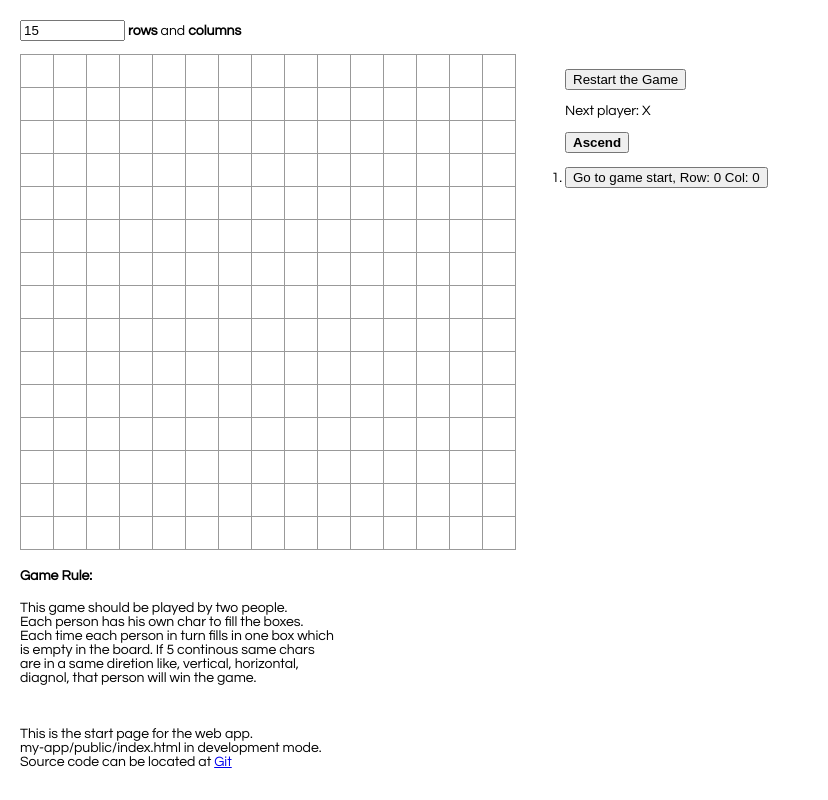
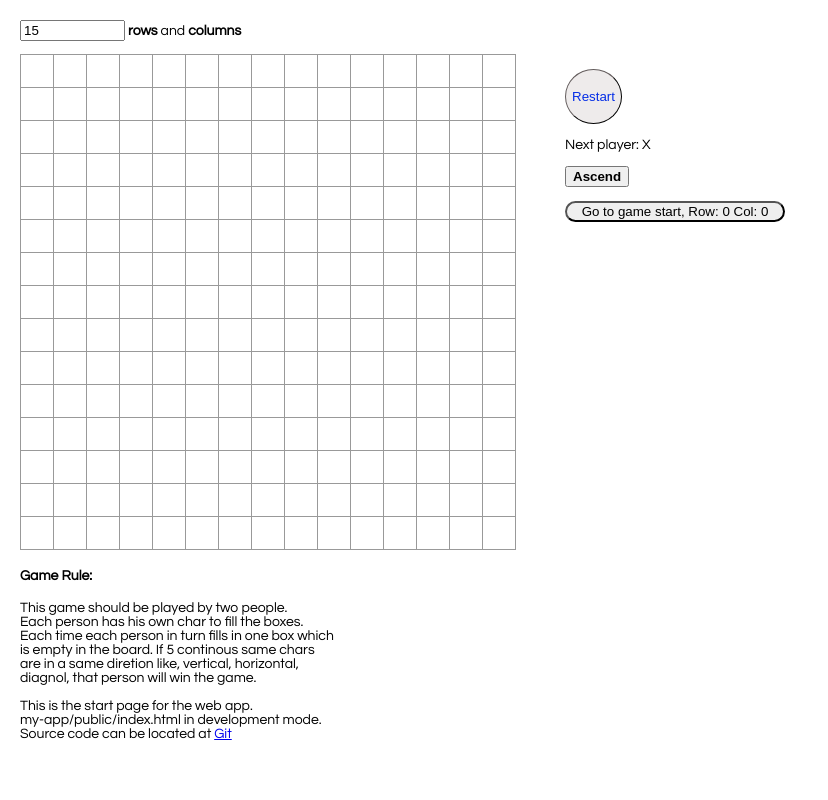
Before and after one commit to yongjiel/five_adjacent_chess, a React app: page / in a window 1280 px wide. Shown: the whole page, without its empty margins (0-828 px from the left). Built offline with nearby package versions, Linux system fonts and the light colour scheme.

Commit message:
Better css styling

```diff
--- a/public/index.html
+++ b/public/index.html
@@ -25,7 +25,7 @@
     <noscript>
       You need to enable JavaScript to run this app.
     </noscript>
-    <div id="root"></div>
+    <div id="root" className="root"></div>
     <!--
       This HTML file is a template.
       If you open it directly in the browser, you will see an empty page.
@@ -39,10 +39,18 @@
     <div>
       <h4>Game Rule:</h4>
       <p>
-      This game should be played by two people. <br/> Each person has his own char to fill the boxes. <br/>Each time each person in turn fills in one box which  <br/>is empty in the board. If 5 continous same chars  <br/>are in a same diretion like, vertical, horizontal, <br/>diagnol, that person will win the game.
-    </p>
+      This game should be played by two people. <br/> Each person has his own char to fill the boxes. <br/>
+      Each time each person in turn fills in one box which  <br/>
+      is empty in the board. If 5 continous same chars  <br/>
+      are in a same diretion like, vertical, horizontal, <br/>
+      diagnol, that person will win the game.
+      </p>
+      <p>
+        This is the start page for the web app. <br/>
+        my-app/public/index.html in development mode. <br/>
+        Source code can be located at <a href="https://github.com/yongjiel/five_adjacent_chest"> Git </a>
+      </p>
     </div>
-   <br/><br/>
-   This is the start page for the web app. <br/>my-app/public/index.html in development mode. <br/>Source code can be located at <a href="https://github.com/yongjiel/five_adjacent_chest"> Git </a>
+
   </body>
 </html>
--- a/src/Game.js
+++ b/src/Game.js
@@ -366,14 +366,14 @@ class Game extends React.Component {
     }
     // When using bind in updateInputValue function, this can be used inside updateInputValue()
     return (
-      <div  key={"Game1"}>
+      <div  key={"Game1"} className="game">
         <div className="game-input" key={"rows"}>
           <Rows rows={this.state.rows}
                 onChange={ this.updateInputValue.bind(this) }
                 onBlur={this.disableInput.bind(this)}
                 fixed={this.state.fixed}/>
         </div>  <br/>
-        <div className="game">
+        <div className="board">
           <div className="game-board" key={"Board1"}>
             <Board
               match={this.state.match}
@@ -384,7 +384,7 @@ class Game extends React.Component {
 
           </div>
           <div className="game-info">
-             <ul><button onClick={()=>this.restart()}> Restart the Game</button></ul>
+             <ul><button onClick={()=>this.restart()} className="restart"> Restart </button></ul>
              <ul><div style={this.state.winner_stepNumber > -1? {color: win_color, fontWeight: bold2 }: {}}>{status}</div></ul>
             <ul><button onClick={ this.toggle.bind(this) }><b>{this.state.order}</b></button></ul>
             <ol reversed={this.state.order==='Descend'? true: false}>
@@ -395,7 +395,7 @@ class Game extends React.Component {
       </div>
     );
   }
-             }
+}
 
 
 // Must export!
--- a/src/index.css
+++ b/src/index.css
@@ -1,3 +1,9 @@
+
+.root {
+  display: flex;
+  flex-direction: row;
+}
+
 body {
   font: 14px "Century Gothic", Futura, sans-serif;
   margin: 20px;
@@ -40,9 +46,10 @@ ol, ul {
   background: #ddd;
 }
 
-.game {
-  display: flex;
-  flex-direction: row;
+.board {
+    display: flex;
+    align-items: flex-start;
+    flex: 1;
 }
 
 .game-info {
@@ -53,7 +60,7 @@ ol, ul {
   height: 200px;
 }
 
-.game-input{
+.game-input {
   /*background: gold;*/
 }
 
@@ -63,5 +70,34 @@ ol, ul {
   max-height: 80%;
 }
 
+.game-info  ol {
+  display: flex;
+  flex-direction: column;
+  padding-bottom: 30px;
+  list-style: none;
+}
 
+.game-info  ol button {
+  width: 220px;
+  margin-bottom: 1px;
+  cursor: pointer;
+  border-radius: 20px;
+}
+
+.game-info  ol button:hover {
+  color: #1da1f2;
+}
+
+.game-info ul {
+  list-style: none;
+}
+
+.game-info .restart{
+  height: 55px;
+  border-radius: 50%;
+  color: #052ee6;
+  background: #eeebeb;
+  border-width: 0.5px;
+  border-color: rgb(15, 14, 14);
+}
 /*@import '~bootstrap/scss/bootstrap.scss';*/
```
